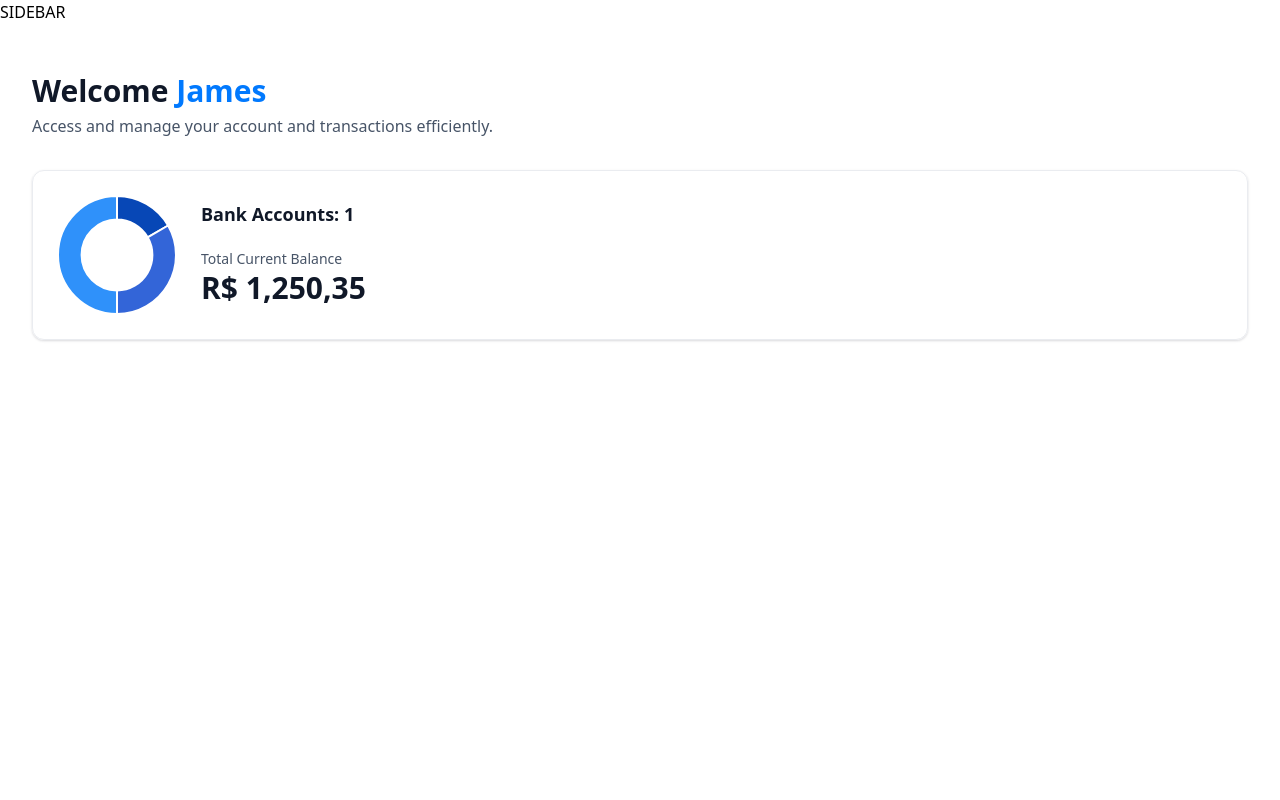
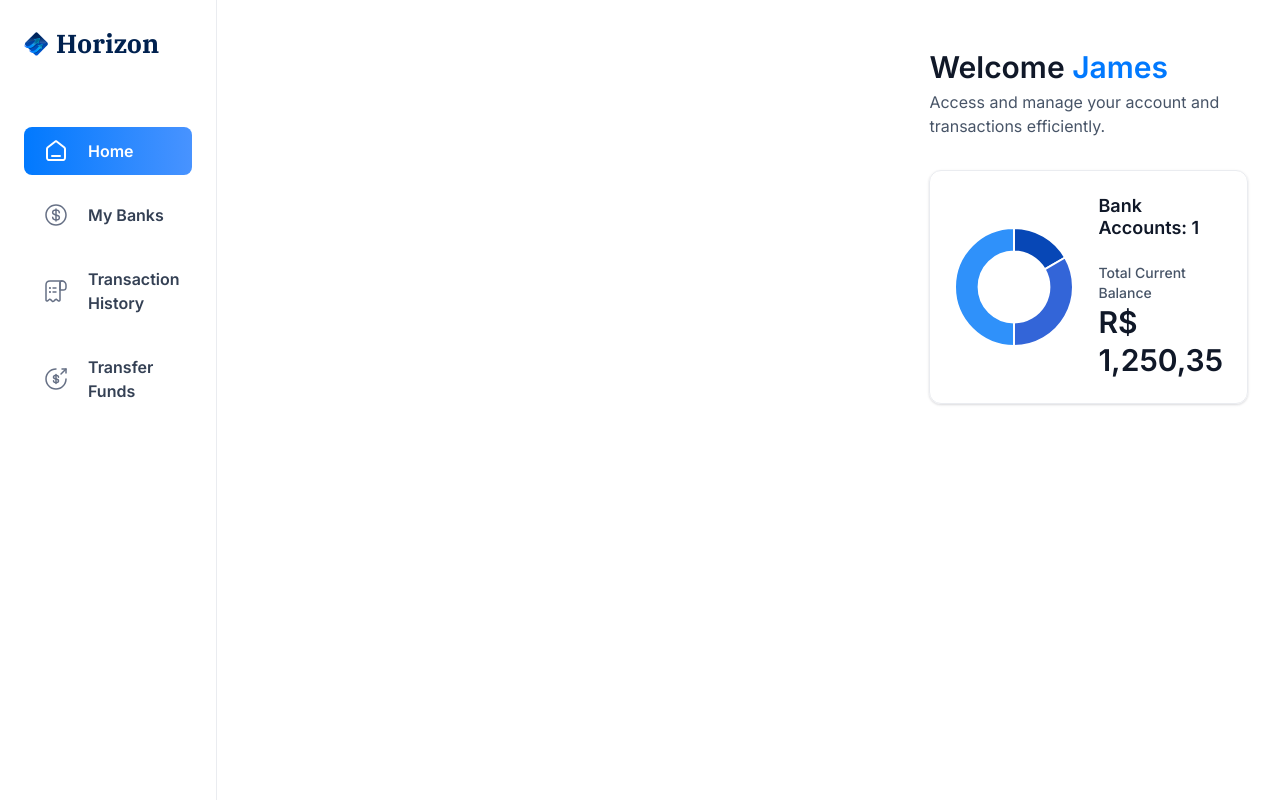
Before and after one commit to james-meneses/banking, a Next.js app: page / in a window 1280 px wide. Built offline with nearby package versions, Linux system fonts and the light colour scheme.

Commit message:
implements sidebar

```diff
--- a/app/(root)/layout.tsx
+++ b/app/(root)/layout.tsx
@@ -1,11 +1,23 @@
+import Sidebar from "@/components/Sidebar";
+
 export default function RootLayout({
   children,
 }: Readonly<{
   children: React.ReactNode;
 }>) {
+  const loggedIn = {
+    firstName: "James",
+    lastName: "Meneses",
+  };
+
   return (
-    <main>
-      SIDEBAR
+    <main className="flex h-screen w-full font-inter">
+      <Sidebar user={loggedIn} />
+
+      <div className="flex size-full flex-col">
+        <div className="root-layout"></div>
+      </div>
+
       {children}
     </main>
   );
--- /dev/null
+++ b/components/Sidebar.tsx
@@ -0,0 +1,64 @@
+"use client";
+
+import { sidebarLinks } from "@/constants";
+import { cn } from "@/lib/utils";
+import Image from "next/image";
+import Link from "next/link";
+import { usePathname } from "next/navigation";
+
+const Sidebar = ({ user }: SiderbarProps) => {
+  const pathname = usePathname();
+
+  return (
+    <section className="sidebar">
+      <nav className="flex flex-col gap-4">
+        <Link href="/" className="flex mb-12 cursor-pointer items-center gap-2">
+          <Image
+            src="/icons/logo.svg"
+            width={34}
+            height={34}
+            alt="Logo Horizon"
+            className="size-[24px] max-xl:size-14"
+          />
+          <h1 className="sidebar-logo">Horizon</h1>
+        </Link>
+        {sidebarLinks.map((item) => {
+          const isActive =
+            pathname === item.route || pathname.startsWith(`${item.route}/`);
+
+          return (
+            <Link
+              key={item.label}
+              href={item.route}
+              className={cn("sidebar-link", {
+                "bg-bank-gradient": isActive,
+              })}
+            >
+              <div className="relative size-6 lg:pl-10">
+                <Image
+                  src={item.imgURL}
+                  alt={item.label}
+                  fill
+                  className={cn({
+                    "brightness-[3] invert-[0]": isActive,
+                  })}
+                />
+              </div>
+              <p
+                className={cn("sidebar-label", {
+                  "!text-white": isActive,
+                })}
+              >
+                {item.label}
+              </p>
+            </Link>
+          );
+        })}
+        USER
+      </nav>
+      FOOTER
+    </section>
+  );
+};
+
+export default Sidebar;
```
